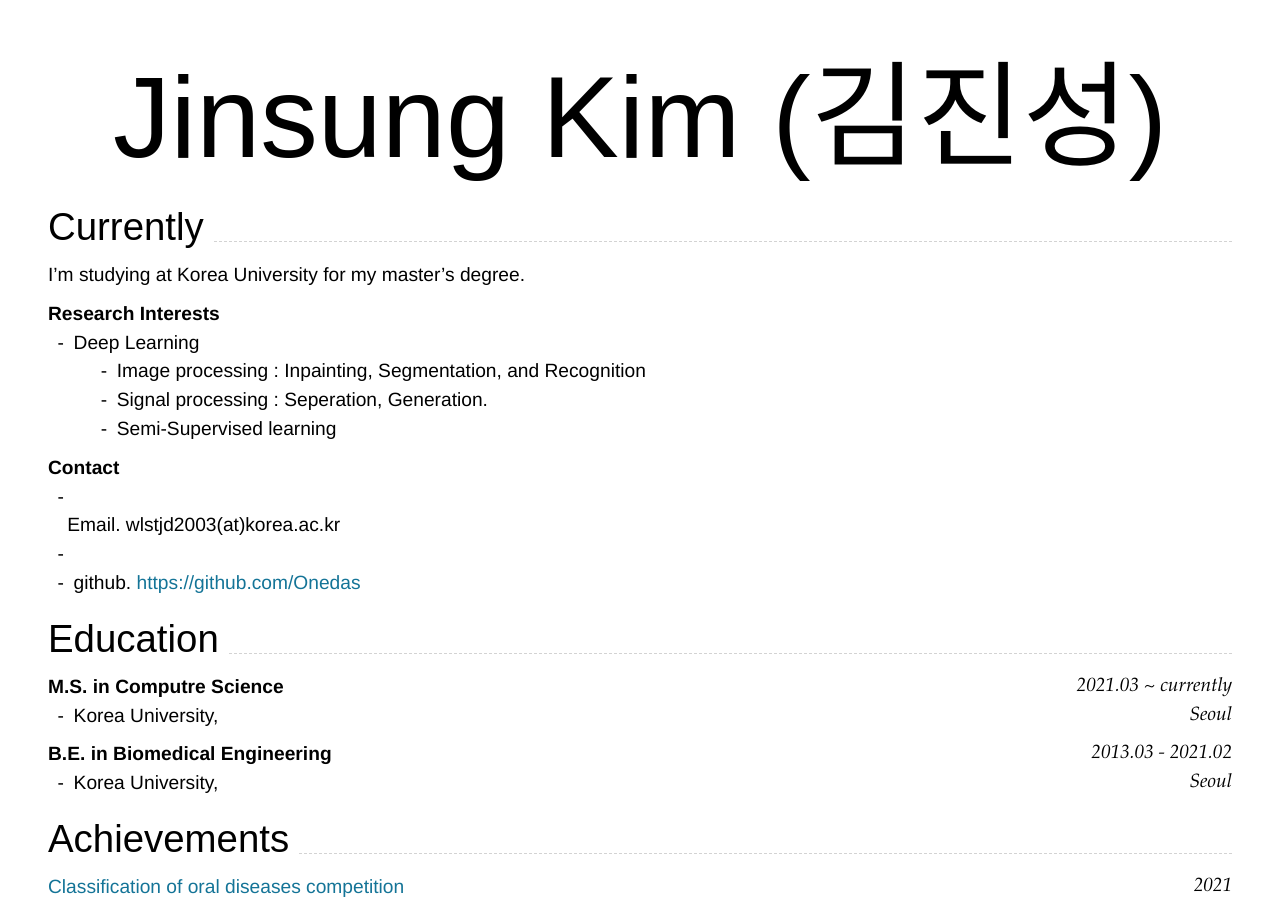
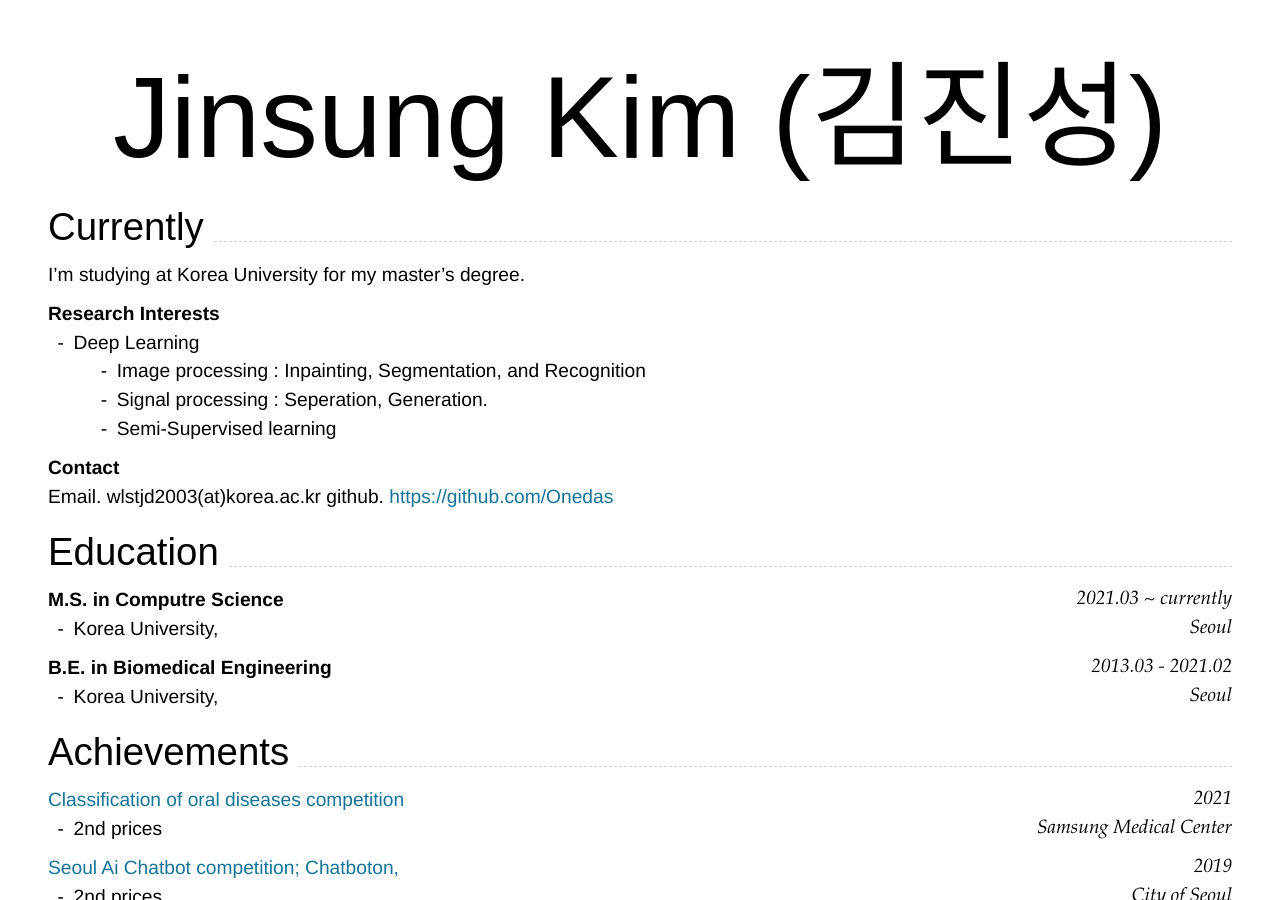
Before and after one commit to Onedas/Onedas.github.io, a Jekyll site: the page built from index.md, in a window 1280 px wide and 900 px high. Built offline with Jekyll 4.4.1, drawn with Linux system fonts in a browser that asks for light colours; nearby versions of some CDN libraries; part of the change alters nothing that is shown.

Commit message:
contact modify

```diff
--- a/index.md
+++ b/index.md
@@ -30,16 +30,10 @@ Supported arguments:
 
 ### **Contact**
 
-- Email.
+Email.
   wlstjd2003(at)korea.ac.kr
-
-- <!-- Phone.
-  010-9903-1174 -->
-
-- github.
+github.
   [https://github.com/Onedas](https://github.com/Onedas)
-
-
 
 ## Education
 
```
